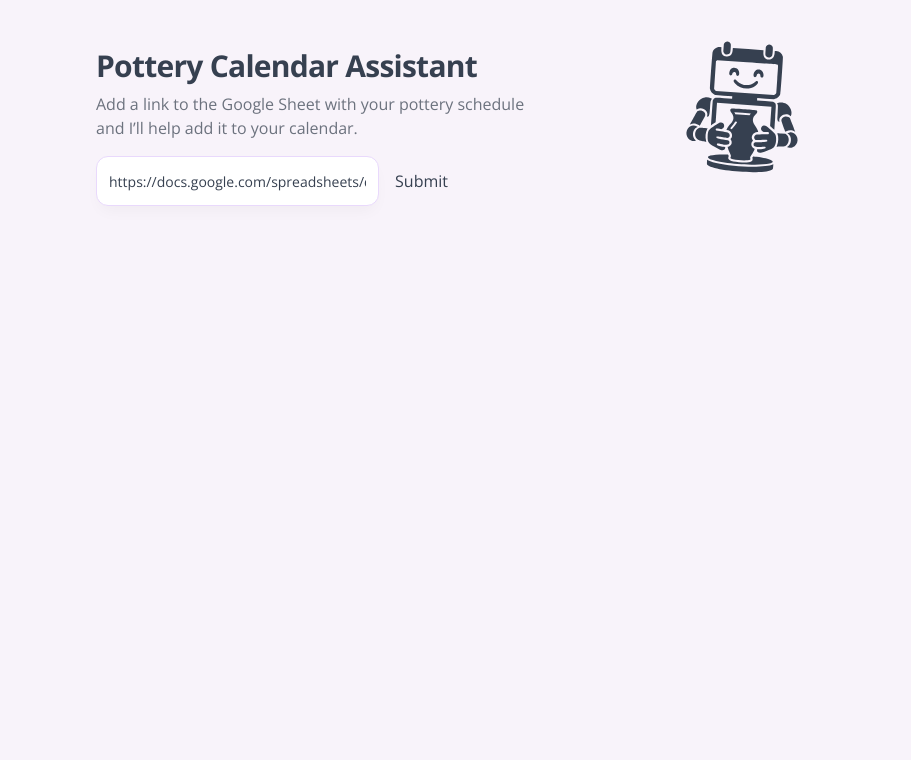
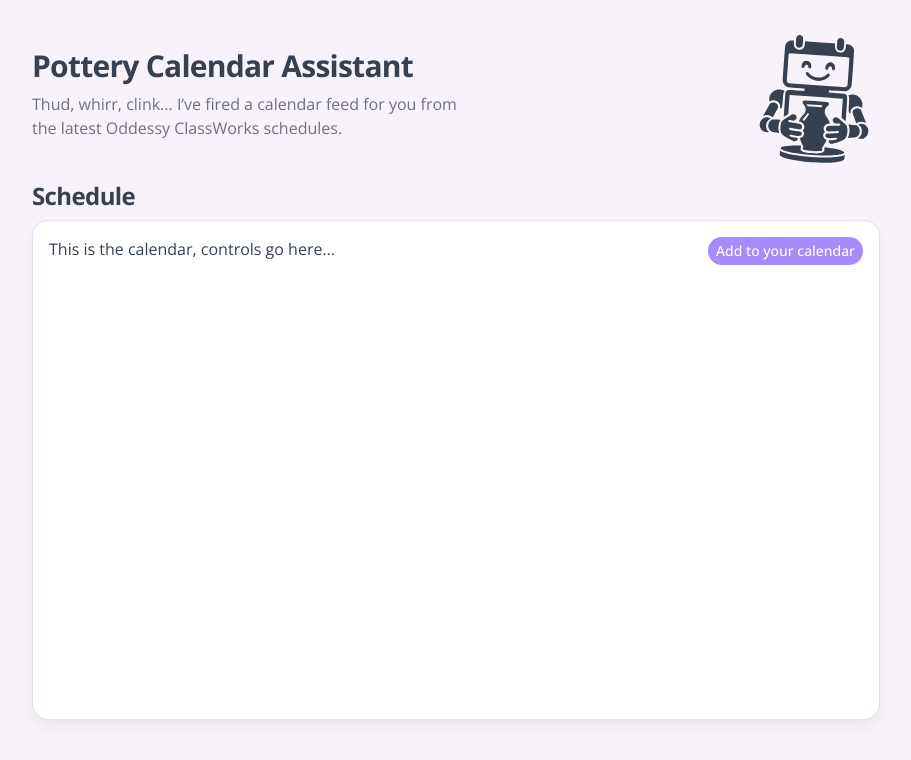
Before and after one commit to nickbreaton/pottery-hours, a SvelteKit app: page / in a window 1280 px wide. Shown: the top 760 px of the page, without its empty margins (184-1095 px from the left). Built offline with nearby package versions, Linux system fonts and the light colour scheme; what @effect/platform would draw is missing.

Commit message:
Progress on desktop designs

```diff
--- a/src/routes/+layout.svelte
+++ b/src/routes/+layout.svelte
@@ -4,6 +4,6 @@
 	let { children } = $props();
 </script>
 
-<div class="mx-auto max-w-3xl px-6 py-6 sm:py-12">
+<div class="mx-auto max-w-4xl px-6 py-6 sm:py-12">
 	{@render children()}
 </div>
--- a/src/routes/+page.svelte
+++ b/src/routes/+page.svelte
@@ -6,7 +6,7 @@
 	import { Console, Effect, Schema, Stream, Chunk } from 'effect';
 </script>
 
-<div class="space-y-4">
+<div class="space-y-6 sm:space-y-10">
 	<div class="flex justify-between">
 		<div class="space-y-2">
 			<h1 class="max-w-xs scroll-m-20 text-3xl font-bold tracking-tight text-balance sm:max-w-lg">
@@ -14,18 +14,39 @@
 			</h1>
 
 			<p class="text-muted-foreground max-w-md">
-				Add a link to the Google Sheet with your pottery schedule and I’ll help add it to your
-				calendar.
+				Thud, whirr, clink... I’ve fired a calendar feed for you from the latest
+				Oddessy&nbsp;ClassWorks schedules.
 			</p>
 		</div>
 
-		<div class="relative w-36 not-sm:hidden">
-			<Logo class="text-accent-foreground absolute w-36 shrink-0 -translate-y-3 rotate-[4deg]" />
+		<div class="relative w-32 not-sm:hidden">
+			<Logo
+				class="text-accent-foreground absolute w-32 shrink-0 -translate-y-3 scale-110 rotate-[4deg]"
+			/>
 		</div>
 	</div>
 
-	<div class="grid grid-cols-1 gap-4 md:grid-cols-2">
+	<div class="grid grid-cols-1 gap-4">
+		<div class="space-y-2">
+			<!-- <button>View Schedule</button> -->
+			<div class="flex justify-between">
+				<h2 class="text-2xl font-bold tracking-tight text-balance">Schedule</h2>
+			</div>
+			<div class="flex items-start justify-between gap-4">
+				<section class="bg-card min-h-[500px] grow rounded-lg border p-4 shadow">
+					<nav class="flex justify-between">
+						<span>This is the calendar, controls go here...</span>
+						<button
+							class="bg-primary text-primary-foreground cursor-pointer items-stretch rounded-md px-2 py-1 text-sm font-medium"
+						>
+							Add to your calendar
+						</button>
+					</nav>
+				</section>
+			</div>
+		</div>
 		<form
+			hidden
 			method="POST"
 			onsubmit={async (event) => {
 				event.preventDefault();
```
